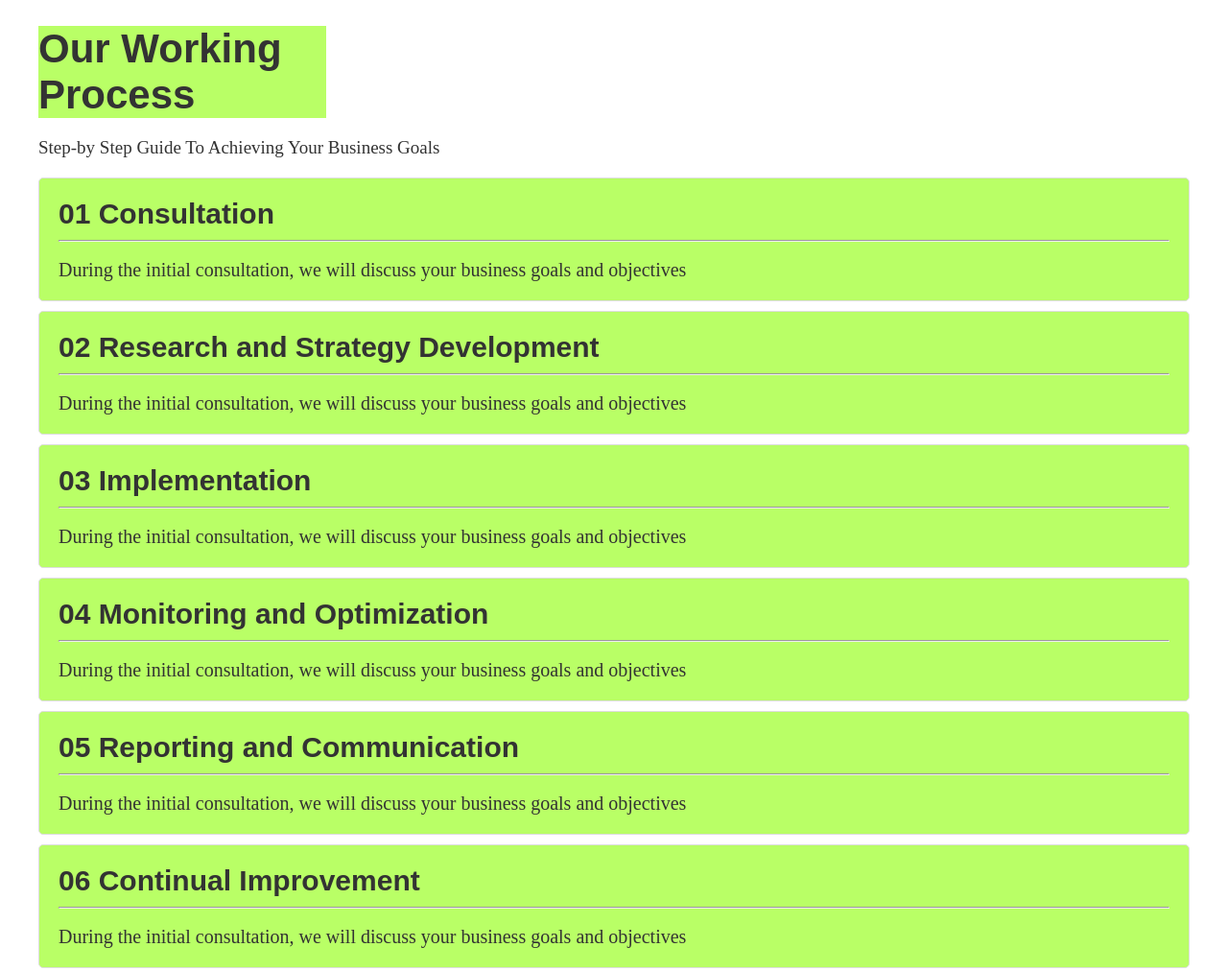
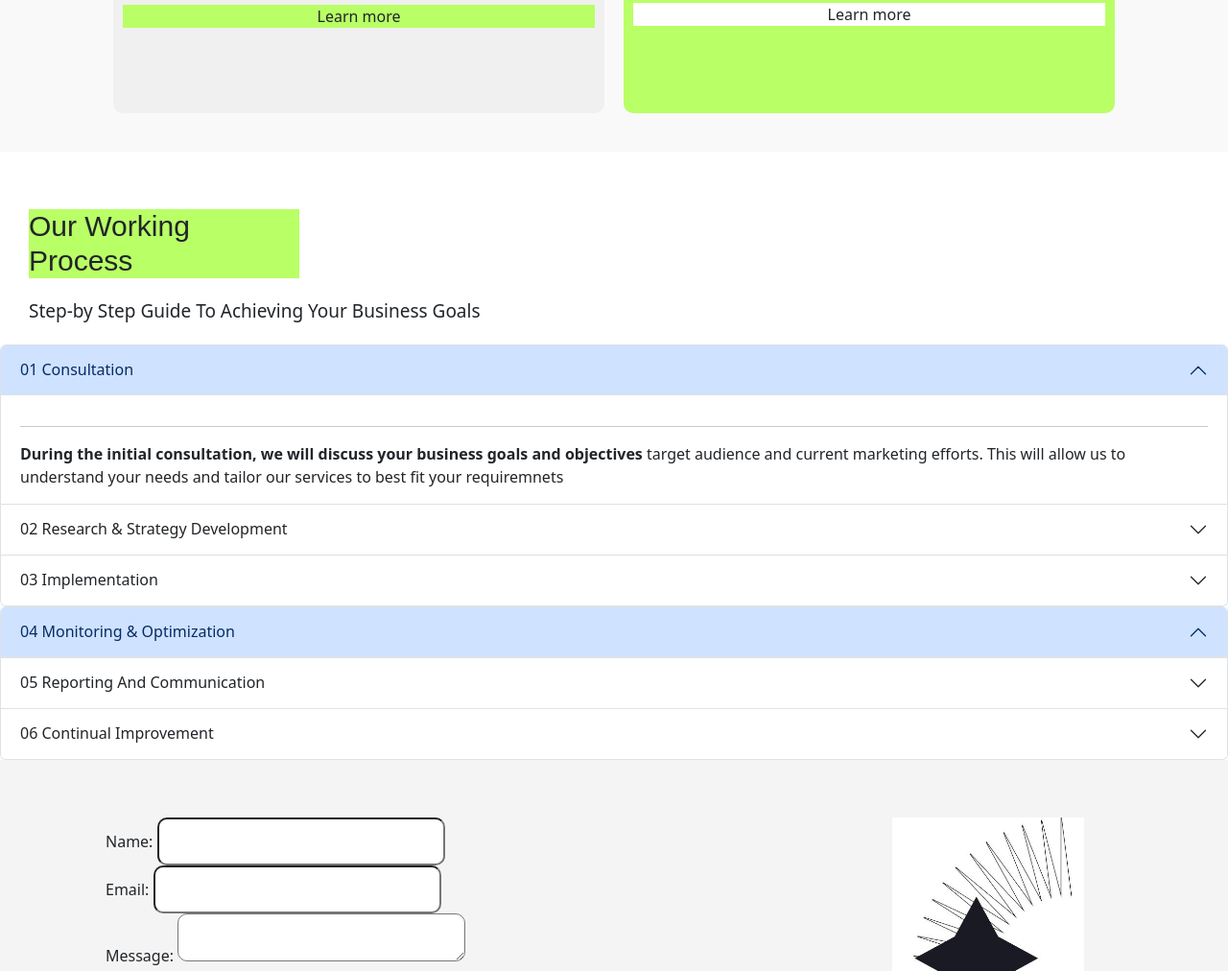
Before and after one commit to Syed-Kumail-Naqvi/Hackathon-1, a plain HTML site: page index.html in a window 1280 px wide. Shown: the part 1392-2404 px from the top of the page at 96% size. Drawn offline with nearby package versions, Linux system fonts and the light colour scheme.

Commit message:
Hackathon

```diff
--- a/assests/css/style.css
+++ b/assests/css/style.css
@@ -127,7 +127,7 @@ header {
     background-color: hsl(0, 0%, 94%);
     padding: 10px;
     width: 40%;
-    height: 38vh;
+    height: 50vh;
     border-radius: 10px;
     text-align: center;
 }
@@ -142,7 +142,7 @@ header {
     background-color: #b9ff66;
     padding: 10px;
     width: 40%;
-    height: 38vh;
+    height: 50vh;
     border-radius: 10px;
     text-align: center;
 }
@@ -155,20 +155,15 @@ header {
 }
 .work {
     background-color: #b9ff66;
-    width: 25%;
-    font-size: 42px;
+    width: 22%;
+    font-size: 30px;
     font-family: sans-serif;
+    margin-top: 60px;
+    margin-left: 30px;
 }
 .p2 {
     font-size: 19px;
-}
-
-.accordion-item {
-    background-color: #b9ff66;
-    border: 1px solid #ddd;
-    padding: 20px;
-    margin-bottom: 10px;
-    border-radius: 5px;
+    margin-left: 30px;
 }
 h3 {
     font-size: 30px;
@@ -177,12 +172,12 @@ h3 {
 hr {
     color: black;
 }
-.acc {
+/* .acc {
     font-size: 20px;
-}
-.accordion-item h3 {
+} */
+/* .accordion-item h3 {
     margin-bottom: 10px;
-}
+} */
 
 /* Contact Form */
     .contact {
@@ -327,9 +322,15 @@ footer {
     .banner-div {
         flex-wrap: wrap;
     }
+    .contact {
+        width: 100%;
+    }
     .img1 {
         width: 100%;
         padding-top: 50px;
+    }
+    .formy-right {
+        display: none;
     }
     .subscribe form {
         flex-wrap: wrap;
--- a/index.html
+++ b/index.html
@@ -6,6 +6,11 @@
     <meta name="viewport" content="width=device-width, initial-scale=1.0">
     <title>Hackathon-1</title>
     <link rel="stylesheet" href="./assests/css/style.css">
+    <link href="https://cdn.jsdelivr.net/npm/bootstrap@5.3.3/dist/css/bootstrap.min.css" rel="stylesheet"
+        integrity="sha384-QWTKZyjpPEjISv5WaRU9OFeRpok6YctnYmDr5pNlyT2bRjXh0JMhjY6hW+ALEwIH" crossorigin="anonymous">
+    <script src="https://cdn.jsdelivr.net/npm/bootstrap@5.3.3/dist/js/bootstrap.bundle.min.js"
+        integrity="sha384-YvpcrYf0tY3lHB60NNkmXc5s9fDVZLESaAA55NDzOxhy9GkcIdslK1eN7N6jIeHz"
+        crossorigin="anonymous"></script>
 </head>
 
 <body>
@@ -58,7 +63,8 @@
     <section class="services">
         <div class="services-txt">
             <h2 class="ser">Services</h2>
-            <p class="para">At our digital marketing agency, we offer a range of services to help businesses grow and succeed online.
+            <p class="para">At our digital marketing agency, we offer a range of services to help businesses grow and
+                succeed online.
                 These Servces include:</p>
         </div>
 
@@ -66,20 +72,113 @@
             <div class="service-box1">
                 <h3 style="background: #b9ff66; margin-top: 30px; width: auto;">Search Engine Optimization</h3>
                 <img src="./assests/images/2.jpg" alt="" class="one">
-                <p style="margin-top: 20px;">Learn more</p>
+                <p style="margin-top: 20px; background-color: #b9ff66;">Learn more</p>
             </div>
             <div class="service-box2">
                 <h3 style="background: #ffffff; margin-top: 30px; width: auto;">Pay-per-click Advertising</h3>
                 <img src="./assests/images/3.jpg" alt="" class="two">
-                <p style="margin-top: 20px;">Learn more</p>
+                <p style="margin-top: 11px; background-color: #ffffff;">Learn more</p>
             </div>
         </div>
     </section>
 
     <!-- Working -->
-    <section class="process">
     <h2 class="work">Our Working Process</h2>
     <p class="p2">Step-by Step Guide To Achieving Your Business Goals</p>
+
+    <div class="accordion" id="accordionPanelsStayOpenExample">
+        <div class="accordion-item">
+            <h2 class="accordion-header">
+                <button class="accordion-button" type="button" data-bs-toggle="collapse"
+                    data-bs-target="#panelsStayOpen-collapseOne" aria-expanded="true"
+                    aria-controls="panelsStayOpen-collapseOne">
+                    01 Consultation
+                </button>
+            </h2>
+            <div id="panelsStayOpen-collapseOne" class="accordion-collapse collapse show">
+                <div class="accordion-body">
+                    <hr>
+                    <strong>During the initial consultation, we will discuss your business goals and objectives</strong>
+                    target
+                    audience and current marketing efforts. This will allow us to understand your needs and tailor our
+                    services
+                    to best fit your requiremnets
+                </div>
+            </div>
+        </div>
+        <div class="accordion-item">
+            <h2 class="accordion-header">
+                <button class="accordion-button collapsed" type="button" data-bs-toggle="collapse"
+                    data-bs-target="#panelsStayOpen-collapseTwo" aria-expanded="false"
+                    aria-controls="panelsStayOpen-collapseTwo">
+                    02 Research & Strategy Development
+                </button>
+            </h2>
+            <div id="panelsStayOpen-collapseTwo" class="accordion-collapse collapse">
+                <div class="accordion-body">
+                    <strong></strong>
+                </div>
+            </div>
+        </div>
+        <div class="accordion-item">
+            <h2 class="accordion-header">
+                <button class="accordion-button collapsed" type="button" data-bs-toggle="collapse"
+                    data-bs-target="#panelsStayOpen-collapseThree" aria-expanded="false"
+                    aria-controls="panelsStayOpen-collapseThree">
+                    03 Implementation
+                </button>
+            </h2>
+            <div id="panelsStayOpen-collapseThree" class="accordion-collapse collapse">
+                <div class="accordion-body">
+                    <strong></strong>
+                </div>
+            </div>
+        </div>
+    </div>
+    <div class="accordion" id="accordionExample">
+        <div class="accordion-item">
+            <h2 class="accordion-header">
+                <button class="accordion-button" type="button" data-bs-toggle="collapse" data-bs-target="#collapseOne"
+                    aria-expanded="false" aria-controls="collapseOne">
+                    04 Monitoring & Optimization
+                </button>
+            </h2>
+            <div id="collapseOne" class="accordion-collapse collapse " data-bs-parent="#accordionExample">
+                <div class="accordion-body">
+                    <strong></strong>
+                </div>
+            </div>
+        </div>
+        <div class="accordion-item">
+            <h2 class="accordion-header">
+                <button class="accordion-button collapsed" type="button" data-bs-toggle="collapse"
+                    data-bs-target="#collapseTwo" aria-expanded="false" aria-controls="collapseTwo">
+                    05 Reporting And Communication
+                </button>
+            </h2>
+            <div id="collapseTwo" class="accordion-collapse collapse" data-bs-parent="#accordionExample">
+                <div class="accordion-body">
+                    <strong></strong>
+                </div>
+            </div>
+        </div>
+        <div class="accordion-item">
+            <h2 class="accordion-header">
+                <button class="accordion-button collapsed" type="button" data-bs-toggle="collapse"
+                    data-bs-target="#collapseThree" aria-expanded="false" aria-controls="collapseThree">
+                    06 Continual Improvement
+                </button>
+            </h2>
+            <div id="collapseThree" class="accordion-collapse collapse" data-bs-parent="#accordionExample">
+                <div class="accordion-body">
+                    <strong></strong>
+                </div>
+            </div>
+        </div>
+    </div>
+    <!-- <section class="process">
+
+
         <div class="accordion">
             <div class="accordion-item">
                 <h3>01 Consultation</h3>
@@ -118,7 +217,7 @@
                 <p class="acc">During the initial consultation, we will discuss your business goals and objectives</p>
             </div>
         </div>
-    </section>
+    </section> -->
 
     <!-- Contact Form -->
     <section class="contact">
```
Lines whose indentation alone changed are shown as unchanged.
